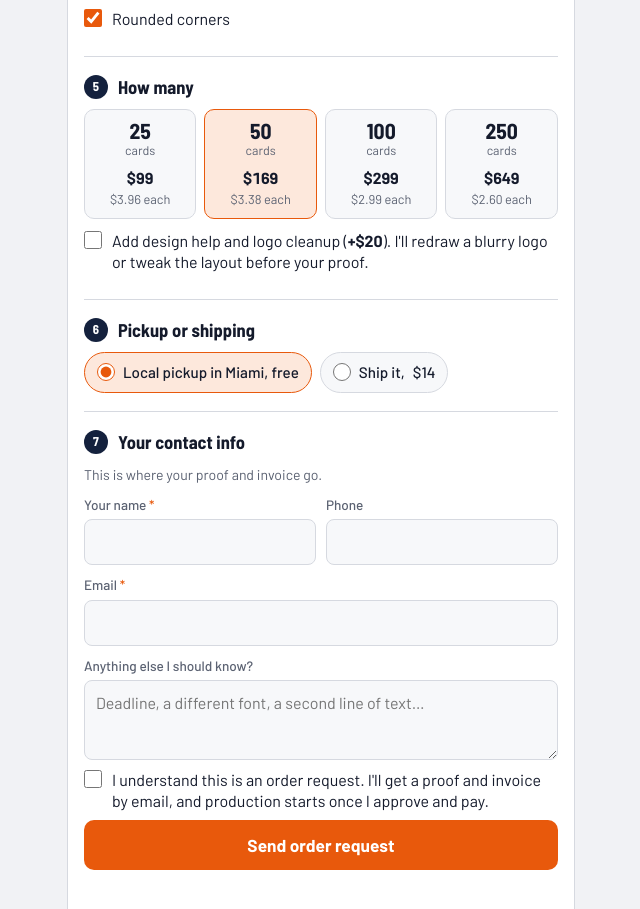
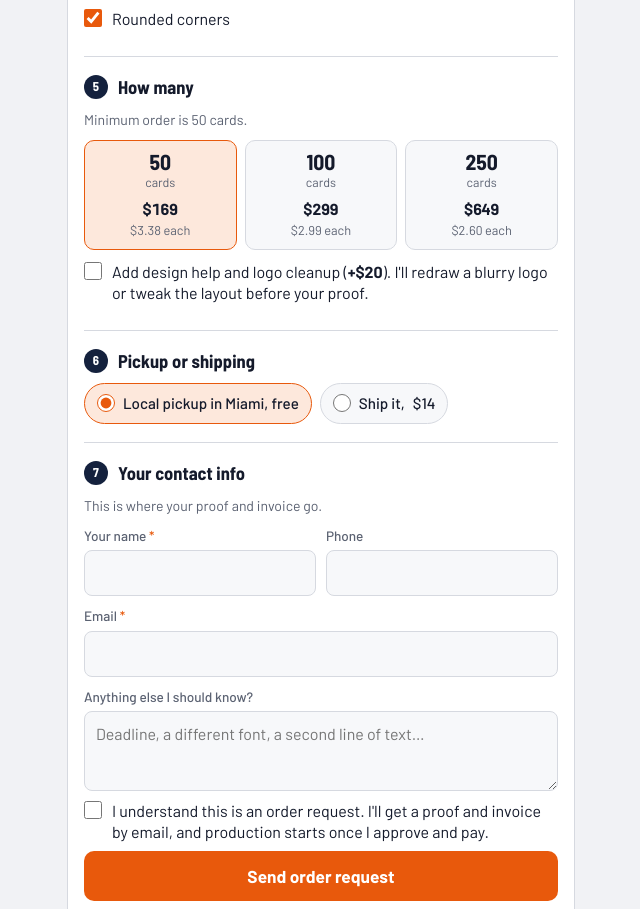
Before and after one commit to samuelconde001-sys/cards, a plain HTML site: page index.html in a window 1280 px wide. Shown: the part 1869-2778 px from the top of the page, without its empty margins (569-1209 px from the left). Drawn offline with nearby package versions, Linux system fonts and the light colour scheme.

Commit message:
Set 50-card minimum order

```diff
--- a/index.html
+++ b/index.html
@@ -95,8 +95,7 @@ input[type=checkbox],input[type=radio]{accent-color:var(--accent);width:18px;hei
 .sw b{font-size:.88rem;font-weight:600;line-height:1.15}
 .sw small{color:var(--muted);font-size:.78rem;line-height:1.2}
 
-.tiers{display:grid;grid-template-columns:repeat(2,1fr);gap:8px}
-@media (min-width:520px){.tiers{grid-template-columns:repeat(4,1fr)}}
+.tiers{display:grid;grid-template-columns:repeat(3,1fr);gap:8px}
 .tier{position:relative;border:1px solid var(--line);border-radius:10px;padding:10px 10px 9px;background:var(--field);cursor:pointer;text-align:center}
 .tier input{position:absolute;opacity:0;pointer-events:none}
 .tier:has(input:checked){border-color:var(--accent);background:var(--accent-soft)}
@@ -237,6 +236,7 @@ footer{color:var(--muted);font-size:.82rem;text-align:center;margin-top:22px}
 
       <fieldset>
         <legend><span class="n">5</span>How many</legend>
+        <p class="hint">Minimum order is 50 cards.</p>
         <div class="tiers" id="tiers" role="radiogroup" aria-label="Quantity"></div>
         <label class="check" style="margin-top:12px"><input type="checkbox" id="help"><span>Add design help and logo cleanup (<b id="helpPrice"></b>). I'll redraw a blurry logo or tweak the layout before your proof.</span></label>
       </fieldset>
@@ -293,13 +293,12 @@ const CONFIG = {
   leadTime: "Ready 5–7 business days after you approve the proof.",
   // Quantity tiers: total price for the cards (shipping extra)
   tiers: [
-    {qty: 25,  price: 99},
     {qty: 50,  price: 169},
     {qty: 100, price: 299},
     {qty: 250, price: 649}
   ],
   // Flat USPS Ground Advantage charge by quantity (covers zone 8 + mailer)
-  shipping: {25: 10, 50: 14, 100: 18, 250: 28},
+  shipping: {50: 14, 100: 18, 250: 28},
   designHelp: 20,
   maxUploadMB: 5,
   // TroLase 1/16" 2-ply colors (surface / engraved core) sold in 12"x24" 4-packs.
@@ -341,7 +340,7 @@ $("swatches").innerHTML=CONFIG.colors.map((c,i)=>{
     <span class="chip" style="background:${c.cap};color:${c.core}">ABC</span>
     <b>${esc(a)}</b><small>engraves ${esc(b.toLowerCase())}</small></label>`;}).join("");
 $("tiers").innerHTML=CONFIG.tiers.map((t,i)=>
-  `<label class="tier"><input type="radio" name="tierChoice" value="${t.qty}"${i===1?" checked":""}>
+  `<label class="tier"><input type="radio" name="tierChoice" value="${t.qty}"${i===0?" checked":""}>
     <span class="q">${t.qty}</span><span class="ql">cards</span>
     <span class="p">${money(t.price)}</span><span class="pc">${money(t.price/t.qty)} each</span></label>`).join("");
 $("helpPrice").textContent="+"+money(CONFIG.designHelp);
```
